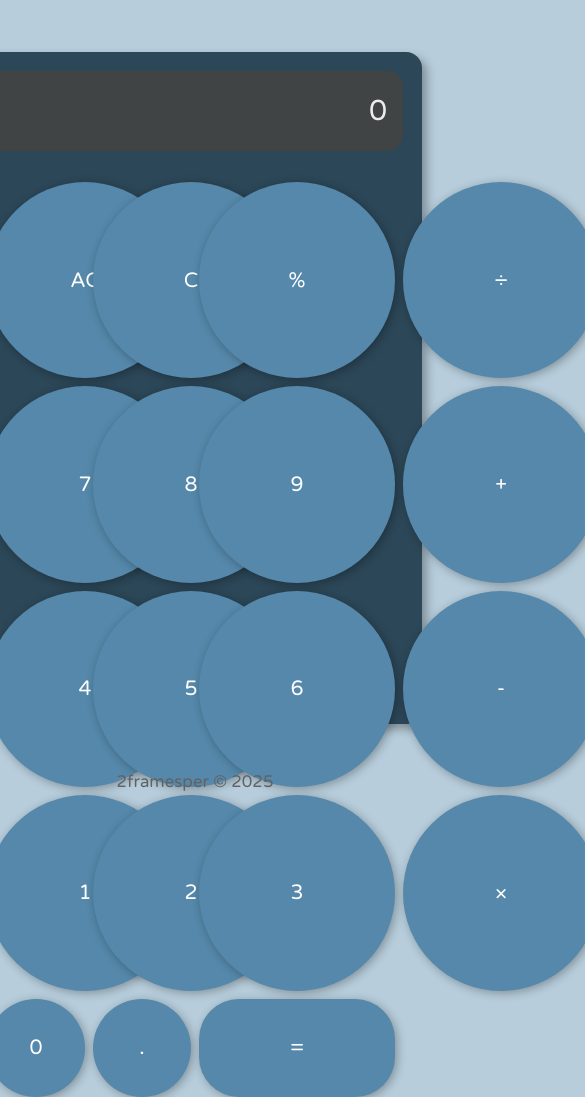
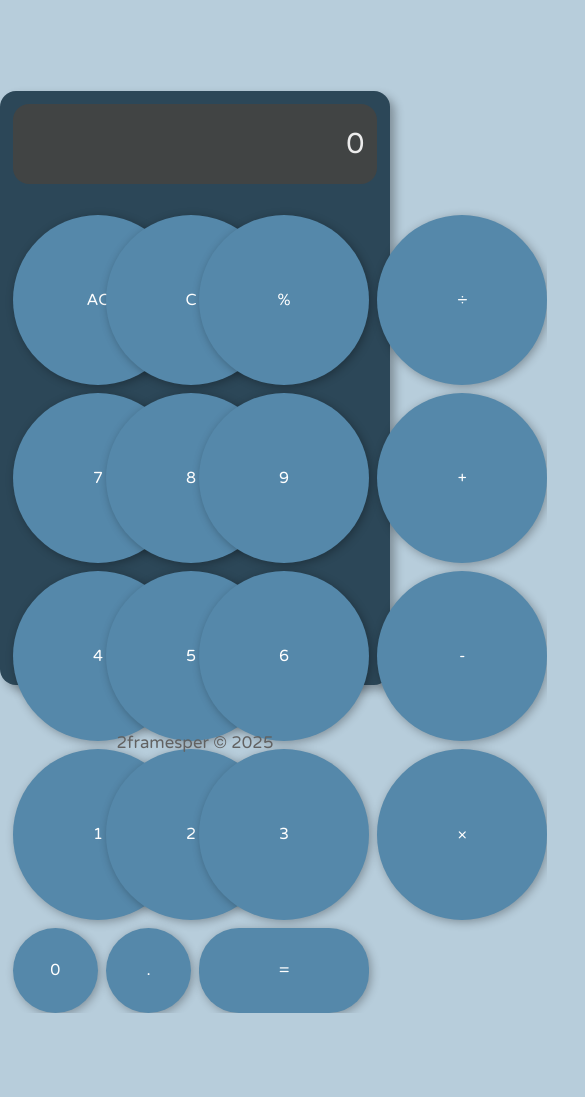
Before and after one commit to 2framesper/calculator, a plain HTML site: page index.html in a window 390 px wide. Shown: the whole page, 585 px wide, since content can reach past the window. After the commit the page ends 1013 px from the top, so only its background shows below. Drawn offline with Linux system fonts and the light colour scheme.

Commit message:
Add some adaptability for mobile
add a @media section in the css file

```diff
--- a/styles.css
+++ b/styles.css
@@ -155,3 +155,18 @@ footer {
 
     margin-top: 3rem;
 }
+
+@media (max-width: 600px) {
+    #calculator {
+        padding: 0.8rem;
+    }
+
+    button {
+        padding: 0.8rem;
+        font-size: 1rem;
+    }
+
+    #display {
+        padding: 0.8rem;
+    }
+}
```
